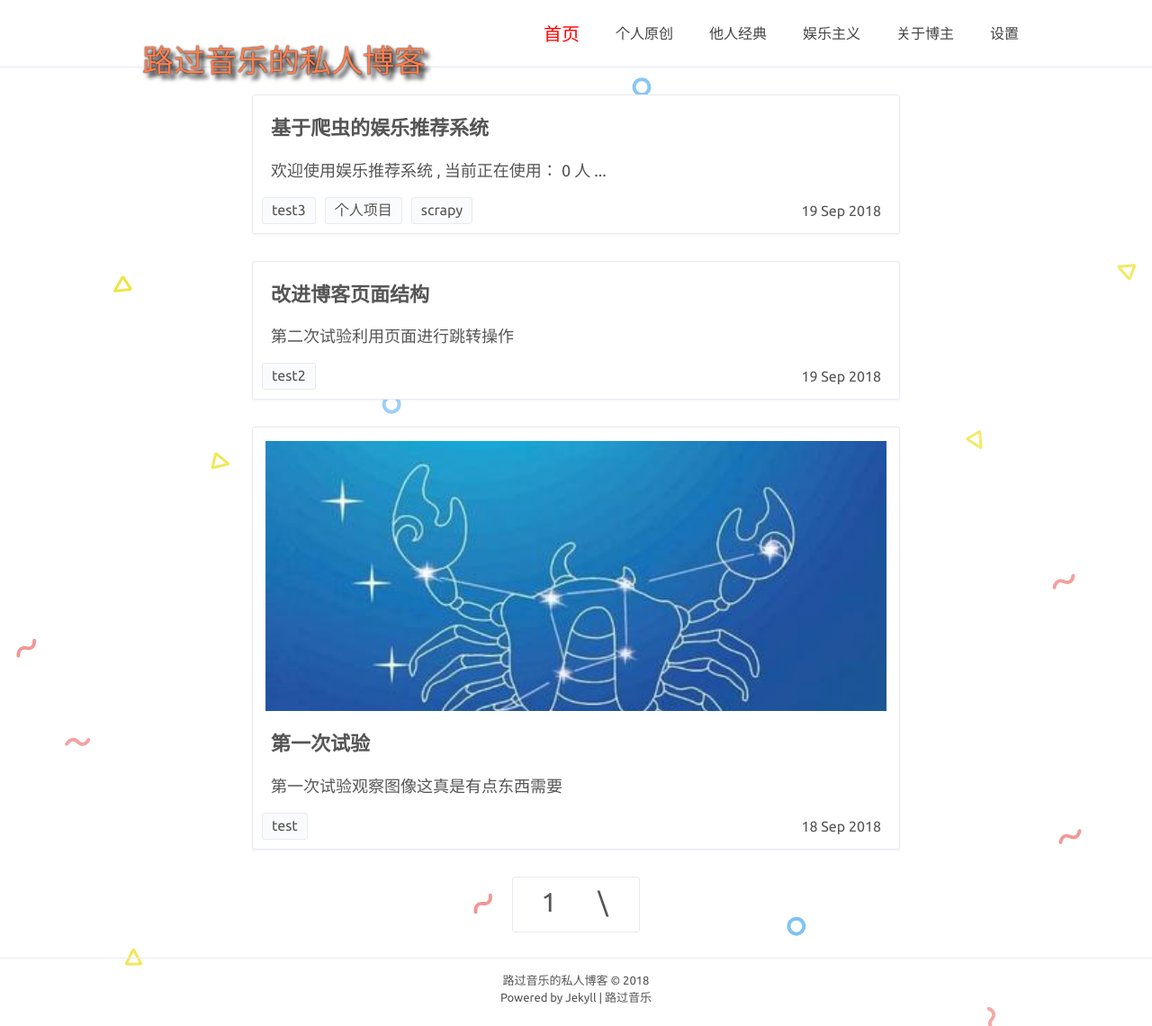
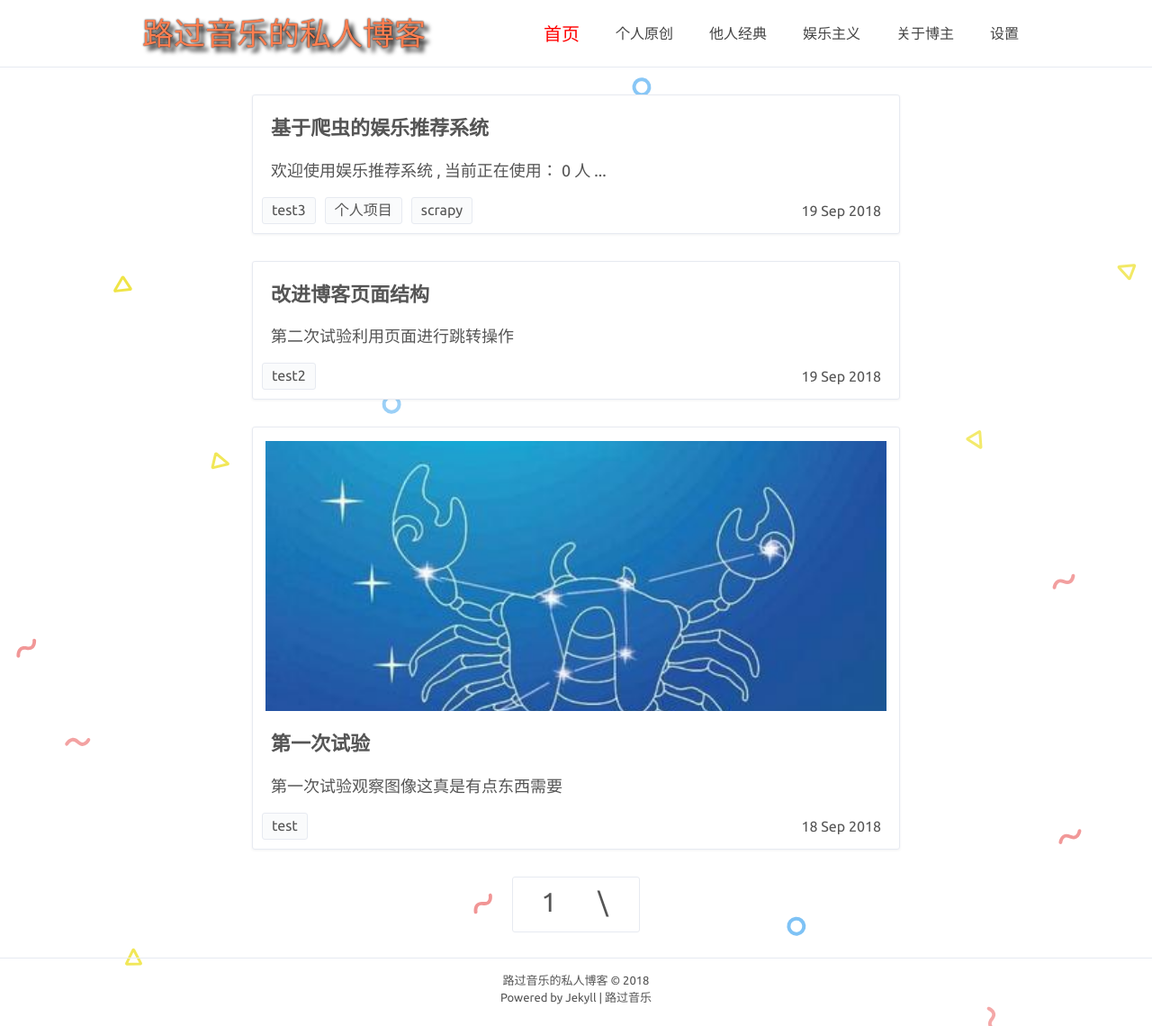
Before and after one commit to Gsonggit/Gsonggit.github.io, a Jekyll site: the page built from index.html, in a window 1280 px wide. Shown: the whole page at 90% size. Built offline with Jekyll 4.4.1, drawn with Linux system fonts in a browser that asks for light colours; comment, search, counter and statistics services are not loaded.

Commit message:
change0.2

```diff
--- a/assets/css/style.css
+++ b/assets/css/style.css
@@ -33,7 +33,7 @@ a{
     height: 100%;
     width: auto;
     font-size: 35px;
-    line-height: 60px;
+    line-height: 0px;
     float: left;
     margin-left: 30px;
 }
```
Also changed, not shown: 2 other files.
